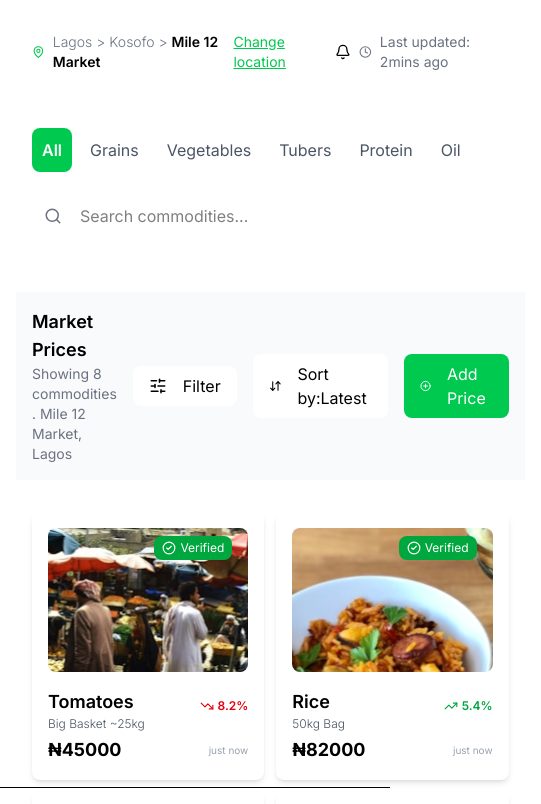
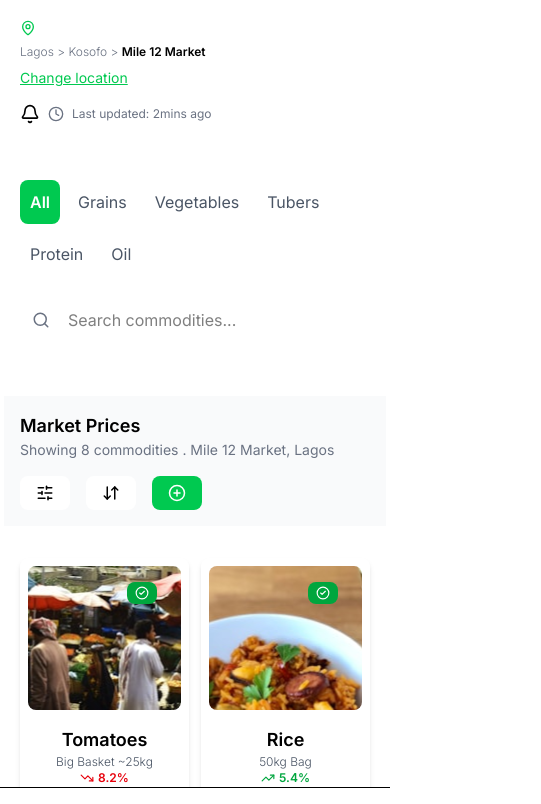
Before and after one commit to mdmuche/naijaprice-frontend, a React (Vite) app: page / in a window 390 px wide. Shown: the top 804 px of the page, 541 px wide, since content can reach past the window. Built offline with nearby package versions, Linux system fonts and the light colour scheme.

Commit message:
feat: add mobile responsiveness to prices page

```diff
--- a/src/components/CommodityCard.jsx
+++ b/src/components/CommodityCard.jsx
@@ -7,7 +7,7 @@ function CommodityCard({ item }) {
   return (
     <Link
       to={`/commodities/${item.id}`}
-      className="relative bg-white rounded-lg shadow-md p-4"
+      className="relative bg-white rounded-lg shadow-md p-2 lg:p-4"
     >
       {/* Image */}
       <img
@@ -21,21 +21,23 @@ function CommodityCard({ item }) {
         {item.source === "verified" ? (
           <div className="absolute top-6 right-8 flex items-center gap-1 text-white bg-green-600 px-2 py-1 rounded-lg">
             <CircleCheck size={14} />
-            Verified
+            <div className="hidden lg:block">Verified</div>
           </div>
         ) : (
           <div className="absolute top-6 right-8 flex items-center gap-1 text-black bg-white px-2 py-1 rounded-lg">
             <Users size={14} />
-            Crowdsourced
+            <div className="hidden lg:block">Crowdsourced</div>
           </div>
         )}
       </span>
       {/* Meta */}
       <div className="flex items-center justify-between mt-2 w-full">
-        <div className="flex justify-between items-center w-full">
+        <div className="flex flex-col justify-between items-center w-full lg:flex-row">
           <div>
             {/* Title */}
-            <h3 className="text-lg font-semibold mt-2">{item.title}</h3>
+            <h3 className="text-lg text-center font-semibold mt-2 lg:text-start">
+              {item.title}
+            </h3>
             {/* Snippet */}
             <p className=" text-xs font-light text-gray-600">{item.snippet}</p>
           </div>
@@ -51,7 +53,7 @@ function CommodityCard({ item }) {
           </div>
         </div>
       </div>
-      <div className="flex items-center justify-between mt-1">
+      <div className="flex flex-col items-center justify-between mt-1 lg:flex-row">
         <span className="text-lg font-bold">₦{Math.round(item.price)}</span>
         {/* Time */}
         <p className="text-[10px] text-gray-400">{timeAgo(item.createdAt)}</p>
--- a/src/components/CommodityTrendChart.jsx
+++ b/src/components/CommodityTrendChart.jsx
@@ -18,7 +18,7 @@ function CommodityTrendChart() {
     <div className="w-full h-75 mt-2">
       <ResponsiveContainer>
         <LineChart data={data}>
-          {/* 🔥 Light grid lines */}
+          {/* Light grid lines */}
           <CartesianGrid
             stroke="#e5e7eb"
             strokeDasharray="3 3"
@@ -32,7 +32,7 @@ function CommodityTrendChart() {
             tick={{ fontSize: 12 }}
           />
 
-          {/* 🔥 Y Axis with prices */}
+          {/* Y Axis with prices */}
           <YAxis
             tickFormatter={(value) => `₦${value / 1000}k`}
             tick={{ fontSize: 12 }}
--- a/src/components/Filter.jsx
+++ b/src/components/Filter.jsx
@@ -4,7 +4,7 @@ function Filter() {
   return (
     <div className="flex items-center gap-4 rounded-lg bg-white text-black font-normal px-4 py-2 cursor-pointer">
       <SlidersHorizontal size={18} />
-      <span>Filter</span>
+      <span className="hidden sm:block">Filter</span>
     </div>
   );
 }
--- a/src/components/Navigation.jsx
+++ b/src/components/Navigation.jsx
@@ -53,7 +53,7 @@ function Navigation() {
       </nav>
 
       {/* Mobile Bottom Nav */}
-      <nav className="fixed bottom-0 left-0 right-0 bg-white border-t flex justify-around md:hidden p-2">
+      <nav className="fixed z-50 bottom-0 left-0 right-0 bg-white border-t flex justify-around md:hidden p-2">
         <NavLink to="/prices" className={navLinkClass}>
           <TrendingUp size={20} />
           <span className="text-xs">Prices</span>
--- a/src/components/PriceChart.jsx
+++ b/src/components/PriceChart.jsx
@@ -20,7 +20,7 @@ const data = [
 function PriceChart({ className }) {
   return (
     <div className={`bg-white rounded-xl shadow-sm 2xl:p-4 ${className}`}>
-      <div className="flex items-center justify-between gap-4 mb-4">
+      <div className="flex flex-col items-start justify-between gap-4 mb-4 sm:flex-row sm:text-center">
         <div>
           <h2 className="text-lg font-semibold">
             Price Trends - Mile 12 Market
--- a/src/pages/Prices.jsx
+++ b/src/pages/Prices.jsx
@@ -25,9 +25,9 @@ function Prices() {
   return (
     <div className="flex h-screen justify-between">
       <Navigation />
-      <div className="flex-1 flex flex-col gap-4 p-4 md:ml-64">
-        <div className="flex items-center justify-between gap-4 mb-2 p-4 text-sm">
-          <div className="flex items-center gap-2">
+      <div className="flex-1 flex flex-col gap-4 p-1 md:ml-64 md:p-4 sm:p-2">
+        <div className="flex flex-col items-start justify-between gap-4 mb-2 p-4 text-xs lg:text-sm lg:flex-row lg:items-center">
+          <div className="flex flex-col items-start gap-2 sm:flex-row sm:items-center">
             <MapPin size={16} className="text-[#00C950] text-sm" />
             <p>
               <span className="font-light text-gray-500">
@@ -57,7 +57,7 @@ function Prices() {
           <SearchContainer placeholder={"Search commodities..."} />
         </div>
         <div>
-          <div className="flex items-center justify-between gap-4 mb-4 bg-gray-50 p-4">
+          <div className="flex flex-col items-start justify-between gap-4 mb-4 bg-gray-50 p-4 lg:flex-row lg:items-center">
             <div>
               <h2 className="text-lg font-semibold">Market Prices</h2>
               <p className="text-sm text-gray-500">
@@ -68,11 +68,11 @@ function Prices() {
               <Filter />
               <div className="flex items-center gap-4 rounded-lg bg-white text-black font-normal px-4 py-2 cursor-pointer">
                 <ArrowDownUp size={18} />
-                <span>Sort by:Latest</span>
+                <span className="hidden sm:block">Sort by:Latest</span>
               </div>
               <div className="flex items-center gap-4 rounded-lg bg-[#00C950] text-white px-4 py-2 cursor-pointer">
                 <CirclePlus size={18} />
-                <span>Add Price</span>
+                <span className="hidden sm:block">Add Price</span>
               </div>
             </div>
           </div>
```
